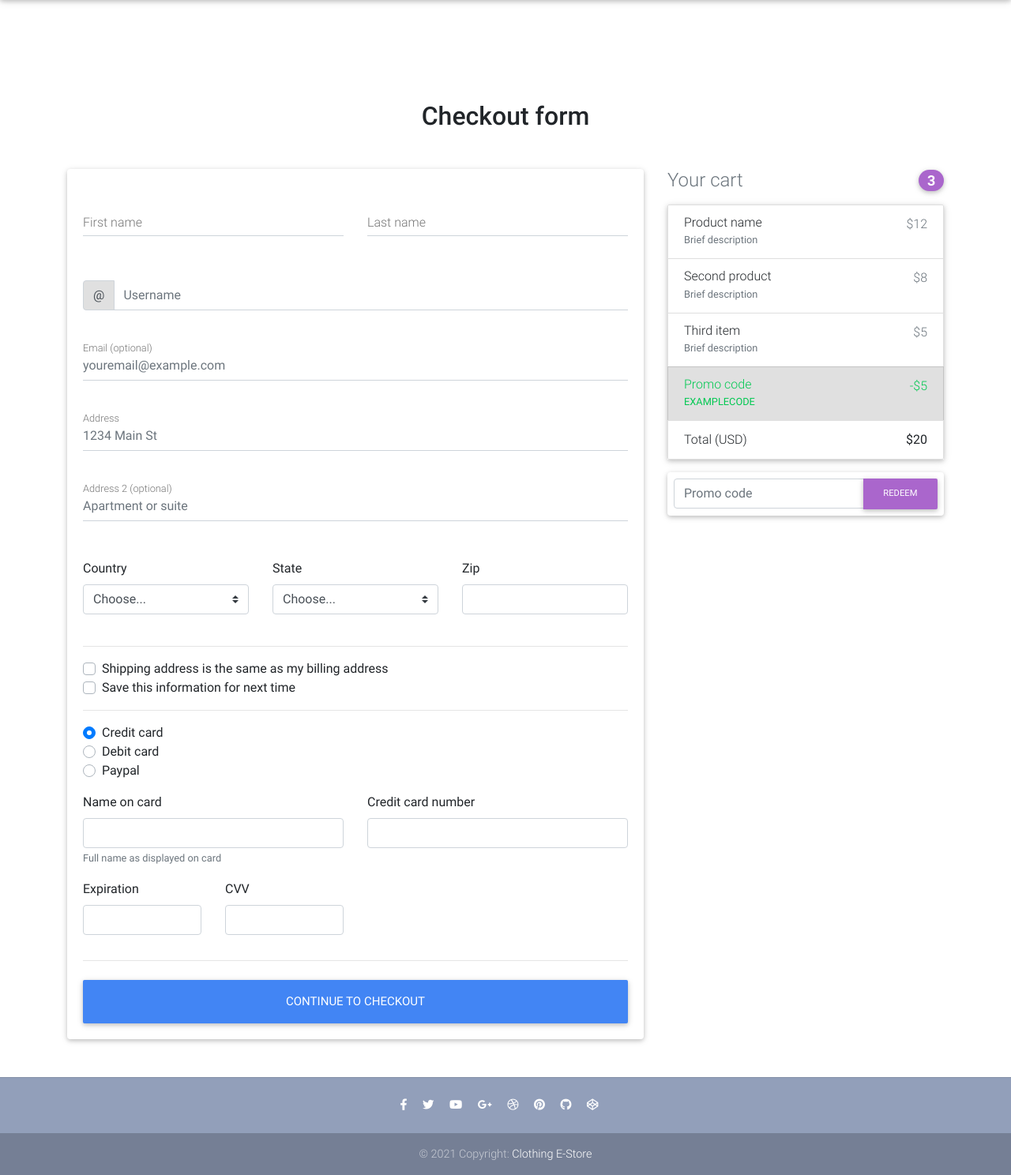
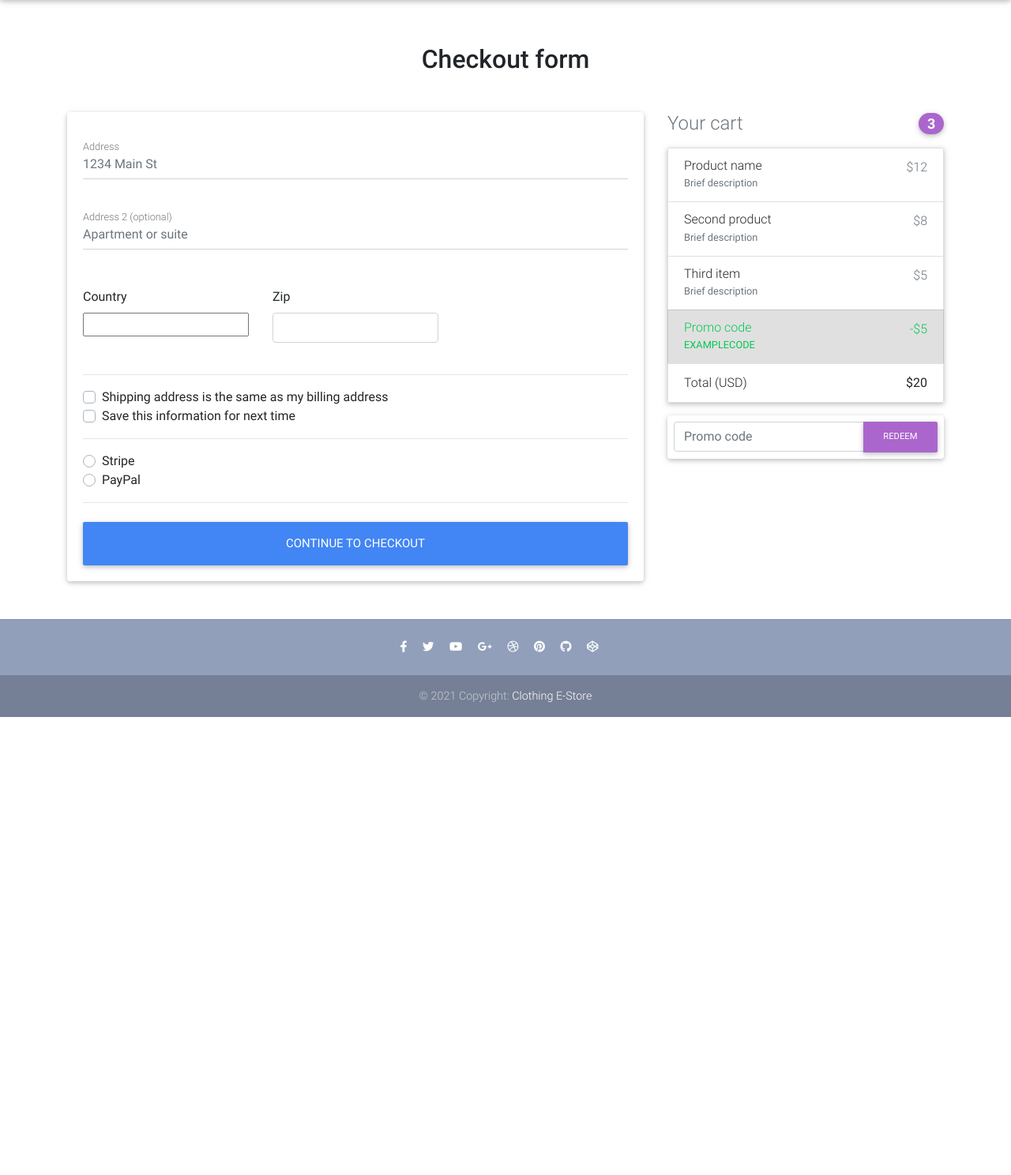
Before and after one commit to sujpac/ecommerce-store, a Django app: page /checkout in a window 1280 px wide. Shown: the part 64-1552 px from the top of the page at 79% size. After the commit the page ends 972 px from the top, so only its background shows below. Run offline with Django 3.2, Linux system fonts and the light colour scheme; some libraries are stand-ins or nearby versions.

Commit message:
added checkout page with proper fields and form inputs

```diff
--- /dev/null
+++ b/core/forms.py
@@ -0,0 +1,42 @@
+from django import forms
+from django_countries.fields import CountryField
+from django_countries.widgets import CountrySelectWidget
+
+
+PAYMENT_CHOICES = (
+    ('S', 'Stripe'),
+    ('P', 'PayPal')
+)
+
+
+class CheckoutForm(forms.Form):
+    street_address = forms.CharField(widget=forms.TextInput(attrs={
+        'placeholder': '1234 Main St',
+        'class': 'form-control'
+    }))
+    apartment_address = forms.CharField(
+        required=False,
+        widget=forms.TextInput(attrs={
+            'placeholder': 'Apartment or suite',
+            'class': 'form-control'
+        }))
+    country = CountryField(blank_label='(select country)').formfield(
+        widget=CountrySelectWidget(
+            attrs={'class': 'custom-select d-block w-100'}
+        )
+    )
+    zip = forms.CharField(widget=forms.TextInput(attrs={
+        'class': 'form-control'
+    }))
+    same_shipping_address = forms.BooleanField(
+        widget=forms.CheckboxInput(),
+        required=False
+    )
+    save_info = forms.BooleanField(
+        widget=forms.CheckboxInput(),
+        required=False
+    )
+    payment_option = forms.ChoiceField(
+        widget=forms.RadioSelect(),
+        choices=PAYMENT_CHOICES
+    )
--- a/core/urls.py
+++ b/core/urls.py
@@ -1,6 +1,6 @@
 from django.urls import path
 from .views import (
-    checkout,
+    CheckoutView,
     ItemDetailView,
     HomeView,
     OrderSummaryView,
@@ -14,7 +14,7 @@
 
 urlpatterns = [
     path('', HomeView.as_view(), name='home'),
-    path('checkout', checkout, name='checkout'),
+    path('checkout', CheckoutView.as_view(), name='checkout'),
     path('order-summary', OrderSummaryView.as_view(), name='order-summary'),
     path('product/<slug>/', ItemDetailView.as_view(), name='product'),
     path('add-to-cart/<slug>/', add_to_cart, name='add-to-cart'),
--- a/core/views.py
+++ b/core/views.py
@@ -6,7 +6,8 @@
 from django.views.generic import ListView, DetailView, View
 from django.shortcuts import redirect
 from django.utils import timezone
-from .models import Item, OrderItem, Order
+from .forms import CheckoutForm
+from .models import Item, OrderItem, Order, BillingAddress
 
 
 class HomeView(ListView):
@@ -33,8 +34,45 @@
     template_name = "product.html"
 
 
-def checkout(request):
-    return render(request, "checkout.html")
+class CheckoutView(View):
+    def get(self, *args, **kwargs):
+        form = CheckoutForm()
+        context = {
+            'form': form
+        }
+        return render(self.request, "checkout.html", context)
+
+    def post(self, *args, **kwargs):
+        form = CheckoutForm(self.request.POST or None)
+        try:
+            order = Order.objects.get(user=self.request.user, ordered=False)
+            if form.is_valid():
+                street_address = form.cleaned_data.get('street_address')
+                apartment_address = form.cleaned_data.get('apartment_address')
+                country = form.cleaned_data.get('country')
+                zip = form.cleaned_data.get('zip')
+                # TODO: add functionality for these fields
+                # same_shipping_address = form.cleaned_data.get(
+                # 'same_shipping_address')
+                # save_info = form.cleaned_data.get('save_info')
+                payment_option = form.cleaned_data.get('payment_option')
+                billing_address = BillingAddress(
+                    user=self.request.user,
+                    street_address=street_address,
+                    apartment_address=apartment_address,
+                    country=country,
+                    zip=zip
+                )
+                billing_address.save()
+                order.billing_address = billing_address
+                order.save()
+                # TODO: add redirect to the selected payment option
+                return redirect('core:checkout')
+            messages.warning(self.request, 'Failed checkout')
+            return redirect('core:checkout')
+        except ObjectDoesNotExist:
+            messages.error(self.request, "You do not have an active order")
+            return redirect("core:order-summary")
 
 
 @login_required
--- a/ecommerce_store/settings.py
+++ b/ecommerce_store/settings.py
@@ -21,6 +21,7 @@
     'allauth.account',
     'allauth.socialaccount',
     'crispy_forms',
+    'django_countries',
 ]
 
 MIDDLEWARE = [
--- a/requirements.txt
+++ b/requirements.txt
@@ -7,6 +7,7 @@
 defusedxml==0.6.0
 Django==2.2.19
 django-allauth==0.44.0
+django-countries==7.1
 django-crispy-forms==1.11.1
 flake8==3.8.4
 flake8-django==1.1.1
--- a/templates/checkout.html
+++ b/templates/checkout.html
@@ -1,8 +1,9 @@
 {% extends "base.html" %}
+{% load crispy_forms_tags %}
 
 {% block content %}
   <!--Main layout-->
-  <main class="mt-5 pt-4">
+  <main>
     <div class="container wow fadeIn">
 
       <!-- Heading -->
@@ -17,62 +18,27 @@
           <!--Card-->
           <div class="card">
 
+            {% comment %} <form>
+              {% csrf_token %}
+              {{ form|crispy }}
+              <button class="btn btn-primary" type="submit"></button>
+            </form> {% endcomment %}
+
             <!--Card content-->
-            <form class="card-body">
-
-              <!--Grid row-->
-              <div class="row">
-
-                <!--Grid column-->
-                <div class="col-md-6 mb-2">
-
-                  <!--firstName-->
-                  <div class="md-form ">
-                    <input type="text" id="firstName" class="form-control">
-                    <label for="firstName" class="">First name</label>
-                  </div>
-
-                </div>
-                <!--Grid column-->
-
-                <!--Grid column-->
-                <div class="col-md-6 mb-2">
-
-                  <!--lastName-->
-                  <div class="md-form">
-                    <input type="text" id="lastName" class="form-control">
-                    <label for="lastName" class="">Last name</label>
-                  </div>
-
-                </div>
-                <!--Grid column-->
-
-              </div>
-              <!--Grid row-->
-
-              <!--Username-->
-              <div class="md-form input-group pl-0 mb-5">
-                <div class="input-group-prepend">
-                  <span class="input-group-text" id="basic-addon1">@</span>
-                </div>
-                <input type="text" class="form-control py-0" placeholder="Username" aria-describedby="basic-addon1">
-              </div>
-
-              <!--email-->
-              <div class="md-form mb-5">
-                <input type="text" id="email" class="form-control" placeholder="youremail@example.com">
-                <label for="email" class="">Email (optional)</label>
-              </div>
+            <form method="POST" class="card-body">
+            {% csrf_token %}
 
               <!--address-->
               <div class="md-form mb-5">
-                <input type="text" id="address" class="form-control" placeholder="1234 Main St">
+                {% comment %} <input type="text" id="address" class="form-control" placeholder="1234 Main St"> {% endcomment %}
+                {{ form.street_address }}
                 <label for="address" class="">Address</label>
               </div>
 
               <!--address-2-->
               <div class="md-form mb-5">
-                <input type="text" id="address-2" class="form-control" placeholder="Apartment or suite">
+                <!-- <input type="text" id="address-2" class="form-control" placeholder="Apartment or suite"> -->
+                {{ form.apartment_address }}
                 <label for="address-2" class="">Address 2 (optional)</label>
               </div>
 
@@ -83,10 +49,11 @@
                 <div class="col-lg-4 col-md-12 mb-4">
 
                   <label for="country">Country</label>
-                  <select class="custom-select d-block w-100" id="country" required>
+                  {% comment %} <select class="custom-select d-block w-100" id="country" required>
                     <option value="">Choose...</option>
                     <option>United States</option>
-                  </select>
+                  </select> {% endcomment %}
+                  {{ form.country }}
                   <div class="invalid-feedback">
                     Please select a valid country.
                   </div>
@@ -95,25 +62,13 @@
                 <!--Grid column-->
 
                 <!--Grid column-->
-                <div class="col-lg-4 col-md-6 mb-4">
-
-                  <label for="state">State</label>
-                  <select class="custom-select d-block w-100" id="state" required>
-                    <option value="">Choose...</option>
-                    <option>California</option>
-                  </select>
-                  <div class="invalid-feedback">
-                    Please provide a valid state.
-                  </div>
-
-                </div>
-                <!--Grid column-->
 
                 <!--Grid column-->
                 <div class="col-lg-4 col-md-6 mb-4">
 
                   <label for="zip">Zip</label>
-                  <input type="text" class="form-control" id="zip" placeholder="" required>
+                  {% comment %} <input type="text" class="form-control" id="zip" placeholder="" required> {% endcomment %}
+                  {{ form.zip }}
                   <div class="invalid-feedback">
                     Zip code required.
                   </div>
@@ -127,63 +82,32 @@
               <hr>
 
               <div class="custom-control custom-checkbox">
-                <input type="checkbox" class="custom-control-input" id="same-address">
+                <input {% if form.same_shipping_address.value %} checked {% endif %} type="checkbox" class="custom-control-input" name="same_shipping_address" id="same-address">
+                {% comment %} {{ form.same_billing_address }} {% endcomment %}
                 <label class="custom-control-label" for="same-address">Shipping address is the same as my billing address</label>
               </div>
               <div class="custom-control custom-checkbox">
-                <input type="checkbox" class="custom-control-input" id="save-info">
+                <input {% if form.save_info.value %} checked {% endif %} type="checkbox" class="custom-control-input" name="save_info" id="save-info">
+                {% comment %} {{ form.save_info }} {% endcomment %}
                 <label class="custom-control-label" for="save-info">Save this information for next time</label>
               </div>
 
               <hr>
 
               <div class="d-block my-3">
+              {% for code, name in form.fields.payment_option.choices %}
                 <div class="custom-control custom-radio">
-                  <input id="credit" name="paymentMethod" type="radio" class="custom-control-input" checked required>
-                  <label class="custom-control-label" for="credit">Credit card</label>
+                  <input id="{{ name }}" name="payment_option" value="{{ code }}" type="radio" class="custom-control-input" required>
+                  <label class="custom-control-label" for="{{ name }}">{{ name }}</label>
                 </div>
-                <div class="custom-control custom-radio">
-                  <input id="debit" name="paymentMethod" type="radio" class="custom-control-input" required>
-                  <label class="custom-control-label" for="debit">Debit card</label>
-                </div>
-                <div class="custom-control custom-radio">
-                  <input id="paypal" name="paymentMethod" type="radio" class="custom-control-input" required>
+              {% endfor %}
+                {% comment %} <div class="custom-control custom-radio">
+                  <input id="paypal" name="payment_option" type="radio" class="custom-control-input" required>
                   <label class="custom-control-label" for="paypal">Paypal</label>
-                </div>
+                </div> {% endcomment %}
+                {% comment %} {{ form.payment_option }} {% endcomment %}
               </div>
-              <div class="row">
-                <div class="col-md-6 mb-3">
-                  <label for="cc-name">Name on card</label>
-                  <input type="text" class="form-control" id="cc-name" placeholder="" required>
-                  <small class="text-muted">Full name as displayed on card</small>
-                  <div class="invalid-feedback">
-                    Name on card is required
-                  </div>
-                </div>
-                <div class="col-md-6 mb-3">
-                  <label for="cc-number">Credit card number</label>
-                  <input type="text" class="form-control" id="cc-number" placeholder="" required>
-                  <div class="invalid-feedback">
-                    Credit card number is required
-                  </div>
-                </div>
-              </div>
-              <div class="row">
-                <div class="col-md-3 mb-3">
-                  <label for="cc-expiration">Expiration</label>
-                  <input type="text" class="form-control" id="cc-expiration" placeholder="" required>
-                  <div class="invalid-feedback">
-                    Expiration date required
-                  </div>
-                </div>
-                <div class="col-md-3 mb-3">
-                  <label for="cc-expiration">CVV</label>
-                  <input type="text" class="form-control" id="cc-cvv" placeholder="" required>
-                  <div class="invalid-feedback">
-                    Security code required
-                  </div>
-                </div>
-              </div>
+
               <hr class="mb-4">
               <button class="btn btn-primary btn-lg btn-block" type="submit">Continue to checkout</button>
 
```
Also changed, not shown: core/models.py (+12 -0 lines), core/migrations/0010_auto_20210422_1617.py (added), core/migrations/0011_auto_20210422_2342.py (added), db.sqlite3.
